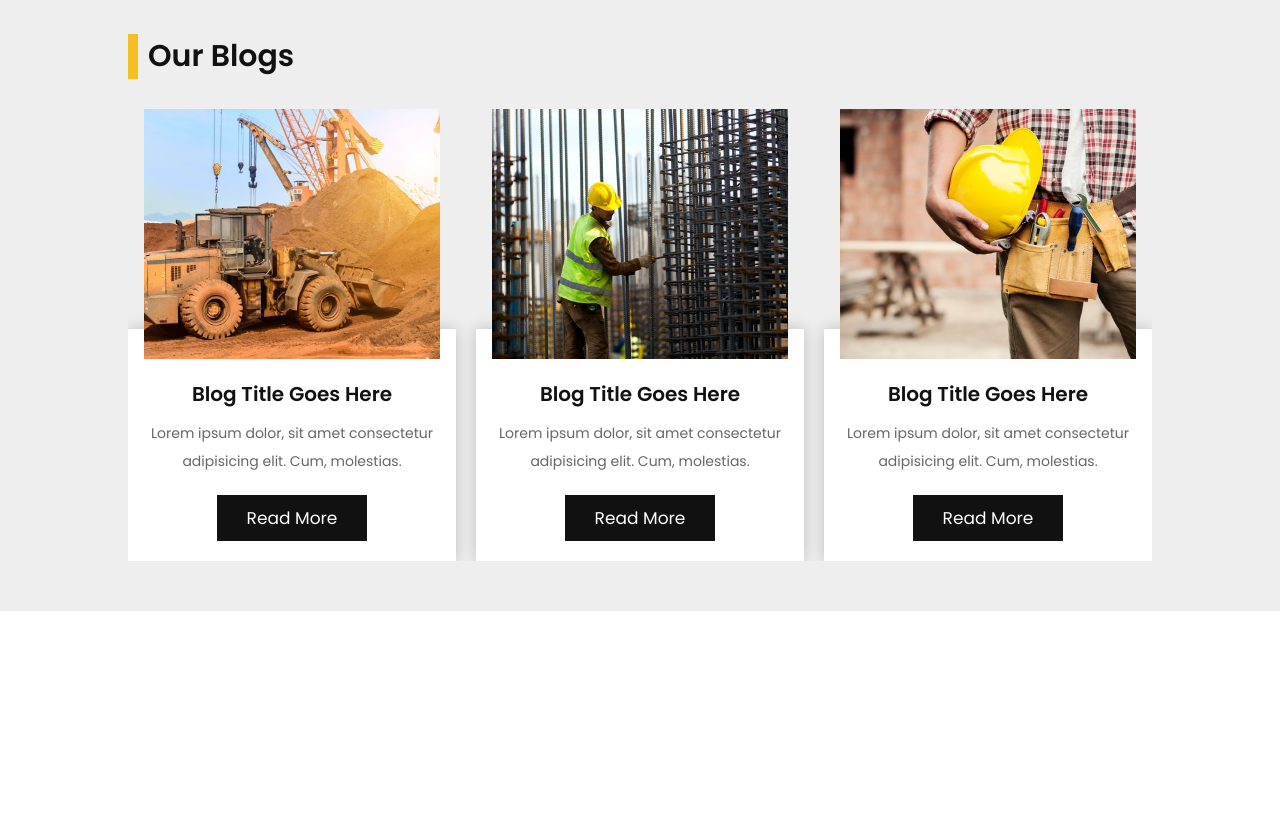
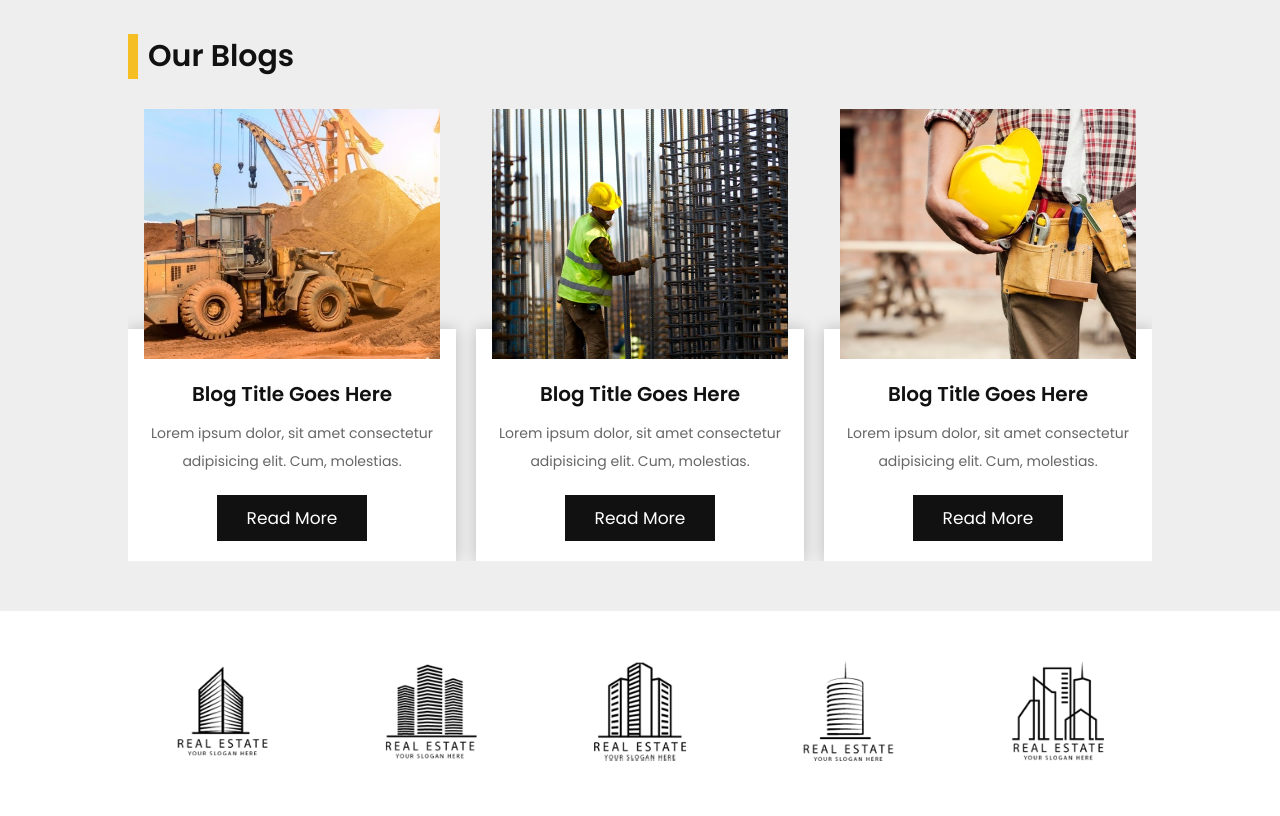
Before and after one commit to nick2498/Construction_Website, a plain HTML site: page index.html in a window 1280 px wide. Shown: the part 5510-6326 px from the top of the page. Before the commit the page ends 6121 px from the top, so only its background shows below. Drawn offline with nearby package versions, Linux system fonts and the light colour scheme; some packages are replaced by stand-ins of ours; a script that the page names is missing.

Commit message:
designed and developed client logo section

```diff
--- a/index.html
+++ b/index.html
@@ -668,6 +668,33 @@
     </section>
     <!-- blogs section ends -->
 
+    <!-- client logo section starts -->
+    <section class="logo-container">
+      <div class="swiper logo-slider">
+        <div class="swiper-wrapper">
+          <div class="swiper-slide slide">
+            <img src="/src/images/client-logo-1.png" alt="" />
+          </div>
+          <div class="swiper-slide slide">
+            <img src="/src/images/client-logo-2.png" alt="" />
+          </div>
+          <div class="swiper-slide slide">
+            <img src="/src/images/client-logo-3.png" alt="" />
+          </div>
+          <div class="swiper-slide slide">
+            <img src="/src/images/client-logo-4.png" alt="" />
+          </div>
+          <div class="swiper-slide slide">
+            <img src="/src/images/client-logo-5.png" alt="" />
+          </div>
+          <div class="swiper-slide slide">
+            <img src="/src/images/client-logo-6.png" alt="" />
+          </div>
+        </div>
+      </div>
+    </section>
+    <!-- client logo section ends -->
+
     <!-- lightGallery cdn link -->
     <script src="https://cdnjs.cloudflare.com/ajax/libs/lightgallery-js/1.4.0/js/lightgallery.min.js"></script>
 
--- a/src/css/style.scss
+++ b/src/css/style.scss
@@ -719,6 +719,16 @@ section {
   }
 }
 
+.logo-container {
+  text-align: center;
+
+  img {
+    height: 10rem;
+    pointer-events: none;
+    user-select: none;
+  }
+}
+
 // media queries
 @media (max-width: 1200px) {
   .header {
--- a/src/js/script.js
+++ b/src/js/script.js
@@ -79,3 +79,23 @@ var swiper = new Swiper(".blogs-slider", {
     },
   },
 });
+
+var swiper = new Swiper(".logo-slider", {
+  loop: true,
+  grabCursor: true,
+  spaceBetween: 20,
+  breakpoints: {
+    450: {
+      slidesPerView: 2,
+    },
+    640: {
+      slidesPerView: 3,
+    },
+    768: {
+      slidesPerView: 4,
+    },
+    1000: {
+      slidesPerView: 5,
+    },
+  },
+});
```
Also changed, not shown: src/css/style.css, 1 other file.
